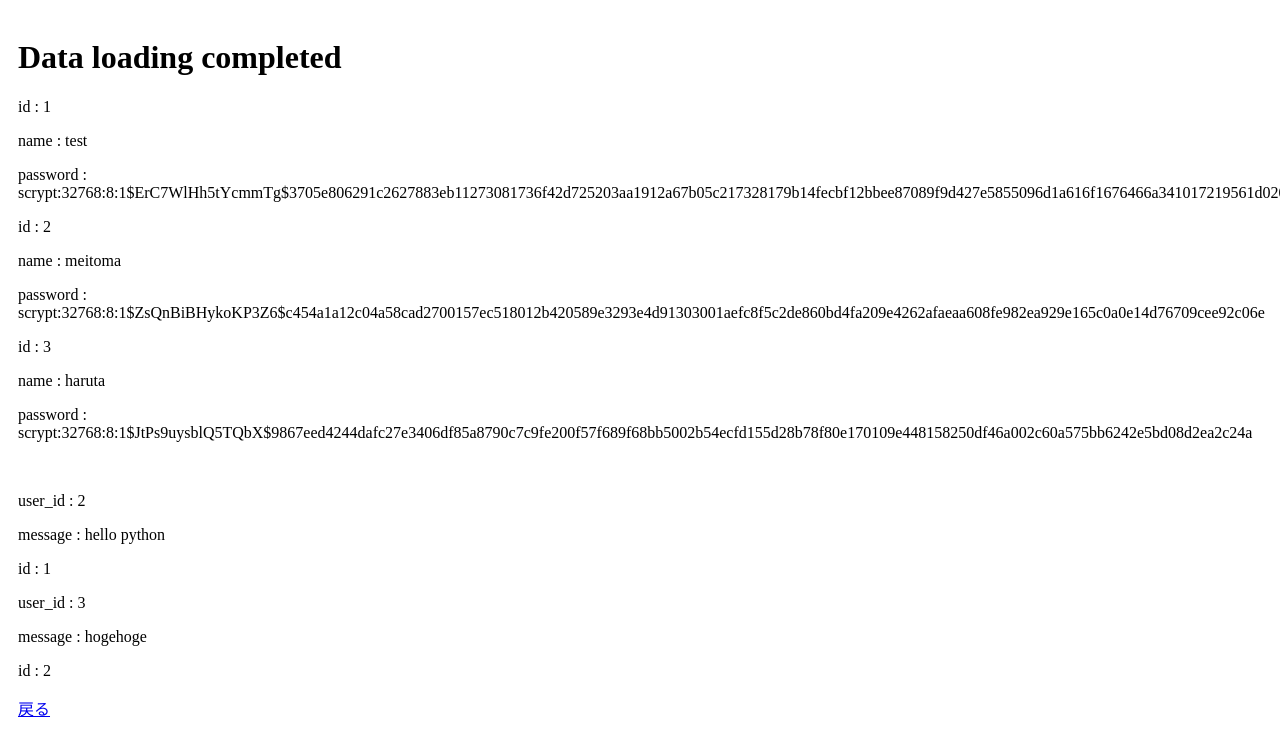
After one commit to meitoma/first-web-app, a Flask app: page /load/users in a window 1280 px wide. The commit adds this page. Shown: the top 756 px of the page. Run offline with Flask 3, Linux system fonts and the light colour scheme; data comes from the database, SQL or seed files in the repository.

Commit message:
ログイン関係の追加 csvからデータベースの初期値読み込み 環境変数からDB接続情報取得

```diff
--- a/__init__.py
+++ b/__init__.py
@@ -1,6 +1,6 @@
 from flask import Flask
 from flask_sqlalchemy import SQLAlchemy
-from sqlalchemy import create_engine
+from sqlalchemy import create_engine,MetaData
 from sqlalchemy.orm import sessionmaker
 import flask_login
 from config import Config
@@ -10,6 +10,7 @@ app = Flask(__name__)
 app.config.from_object(Config)
 
 db = SQLAlchemy(app)
+metadata = MetaData()
 
 login_manager = flask_login.LoginManager()
 login_manager.init_app(app)
--- /dev/null
+++ b/csv/message.csv
@@ -0,0 +1,3 @@
+userID,message
+2,hello python
+3,hogehoge
--- /dev/null
+++ b/csv/users.csv
@@ -0,0 +1,4 @@
+name,password
+test,scrypt:32768:8:1$ErC7WlHh5tYcmmTg$3705e806291c2627883eb11273081736f42d725203aa1912a67b05c217328179b14fecbf12bbee87089f9d427e5855096d1a616f1676466a341017219561d020
+meitoma,scrypt:32768:8:1$ZsQnBiBHykoKP3Z6$c454a1a12c04a58cad2700157ec518012b420589e3293e4d91303001aefc8f5c2de860bd4fa209e4262afaeaa608fe982ea929e165c0a0e14d76709cee92c06e
+haruta,scrypt:32768:8:1$JtPs9uysblQ5TQbX$9867eed4244dafc27e3406df85a8790c7c9fe200f57f689f68bb5002b54ecfd155d28b78f80e170109e448158250df46a002c60a575bb6242e5bd08d2ea2c24a
--- a/main.py
+++ b/main.py
@@ -3,16 +3,55 @@ from flask import flash, redirect, url_for,render_template,request
 from flask_login import (
         current_user, login_user, logout_user, login_required
     )
-from __init__ import app
+from sqlalchemy import text
+import csv
+from __init__ import app,db,metadata
 from forms import LoginForm,SignupForm
-from models import Users
+from models import Users,Messages
+
+@app.route('/load/users')
+def users_load():
+    message = "Users loading completed"
+    #? Users tableの内容削除
+    db.drop_all()
+    db.create_all()
+
+    #? csvからUsersへの書き込み
+    with open("csv/users.csv","r",encoding="utf-8") as csvfile:
+        reader=csv.reader(csvfile)
+        add_users=[]
+        next(reader) #csvファイルの1行目(列名)を除く
+        for row in reader:
+            user=Users(name=row[0],password=row[1])
+            add_users.append(user)
+        db.session.add_all(add_users)
+        db.session.commit()
+    return messages_load()
+
+def messages_load():
+    message = "Data loading completed"
+
+    #? csvからMessageへの書き込み
+    with open("csv/message.csv","r",encoding="utf-8") as csvfile:
+        reader=csv.reader(csvfile)
+        add_message=[]
+        next(reader) #csvファイルの1行目(列名)を除く
+        for row in reader:
+            print(row[0],row[1])
+            messages=Messages(user_id=row[0],message=row[1])
+            add_message.append(messages)
+        db.session.add_all(add_message)
+        db.session.commit()
+    data1=db.session.query(Users).all()
+    data2=db.session.query(Messages).all()
+    return render_template('comp_load.html', message = message,data1=data1,data2=data2)
 
 @app.route('/index')
 @login_required
 def index():
     message = "Job list"
     # jobs = Job.query.all()
-    return render_template('view.html', message = message)
+    return render_template('index.html', message = message)
 
 @app.route('/', methods=['GET', 'POST'])
 @app.route('/login', methods=['GET', 'POST'])
--- a/models.py
+++ b/models.py
@@ -23,6 +23,18 @@ class Users(UserMixin,db.Model):
         db.session.add(self)
         db.session.commit()
 
+class Messages(UserMixin,db.Model):
+    __tablename__ = 'messages'
+    id = db.Column(db.Integer, primary_key=True)
+    user_id = db.Column(db.Integer)
+    message = db.Column(db.String(256))
+    def __repr__(self):
+        return f'<Messages {self.messages}>'
+
+    def add_message(self):
+        db.session.add(self)
+        db.session.commit()
+
 @login_manager.user_loader
 def load_user(id):
     return Users.query.get(int(id))
--- /dev/null
+++ b/templates/comp_load.html
@@ -0,0 +1,21 @@
+{% extends "layout.html" %}
+{% block content %}
+    <h1>{{ message }}</h1>
+    {%for d in data1%}
+        {% for key,value in d.__dict__.items()%}
+            {% if key!='_sa_instance_state' %}
+                <p>{{key}} : {{value}}</p>
+            {% endif %}
+        {% endfor %}
+    {% endfor %}
+    <br>
+    {%for d in data2%}
+        {% for key,value in d.__dict__.items()%}
+            {% if key!='_sa_instance_state' %}
+                <p>{{key}} : {{value}}</p>
+            {% endif %}
+        {% endfor %}
+    {% endfor %}
+    <a href="/login">戻る</a>
+
+{% endblock %}
--- a/templates/index.html
+++ b/templates/index.html
@@ -1,7 +1,6 @@
 {% extends "layout.html" %}
 {% block content %}
     <h1>フォーム</h1>
-    <a href="/login">login</a>
     <p>{{ message }}</p>
     <form action="/result" method="get">
         <label for="article">投稿</label>
@@ -11,4 +10,5 @@
         <input type="text" name="name">
         <button type="submit">送信する</button>
     </form>
+    <a href="/logout">ロクアウト</a>
 {% endblock %}
--- a/templates/login.html
+++ b/templates/login.html
@@ -1,6 +1,7 @@
 {% extends "layout.html" %}
 {% block content %}
     <h1>login</h1>
+    <a href="/load/users">データのロード</a><br>
     <form action="/login" method="post">
         {{ form.hidden_tag() }}
 
--- a/users.csv
+++ /dev/null
@@ -1,2 +0,0 @@
-id,name,password
-1,test,scrypt:32768:8:1$XUkoj3csJ53gVZHY$ca98311187065699a8ed014821bd84fefb6968b9b3953a71e7ad85ae1439c6ed5543c3c2304ef37abf4b620ddaacd6fe259b86d2245d4664b362ff13b11495ad
```
